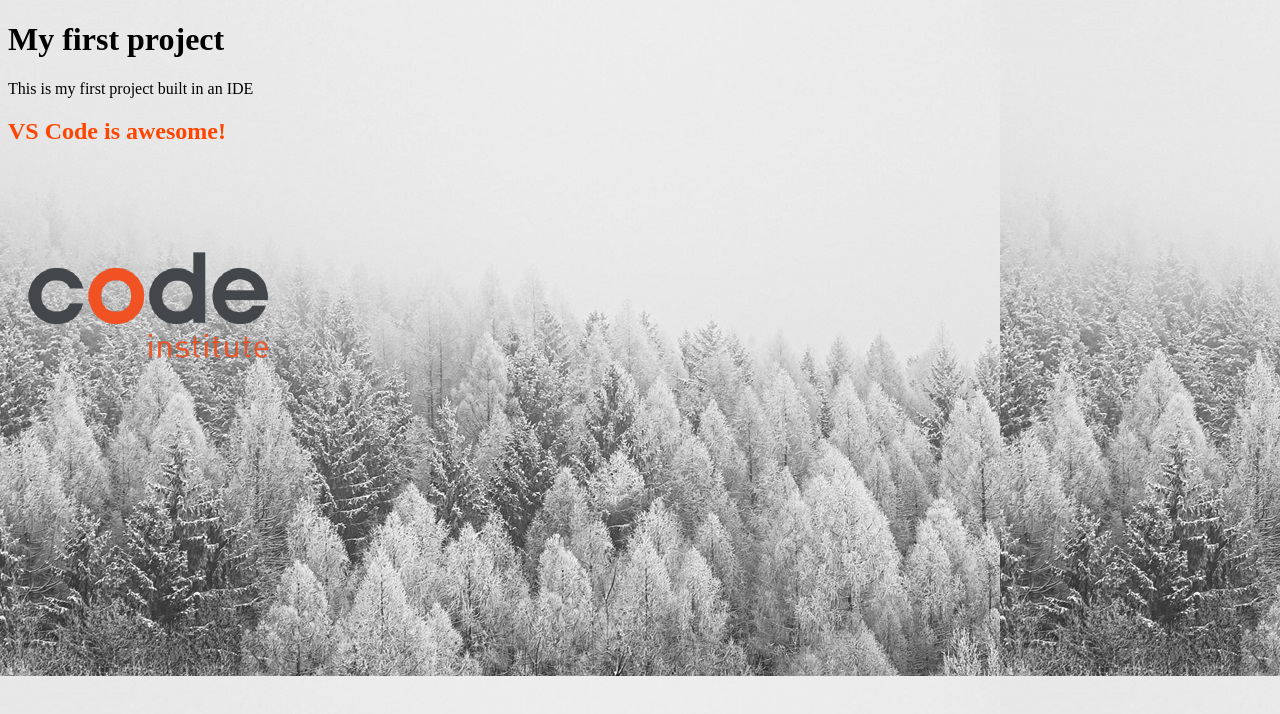
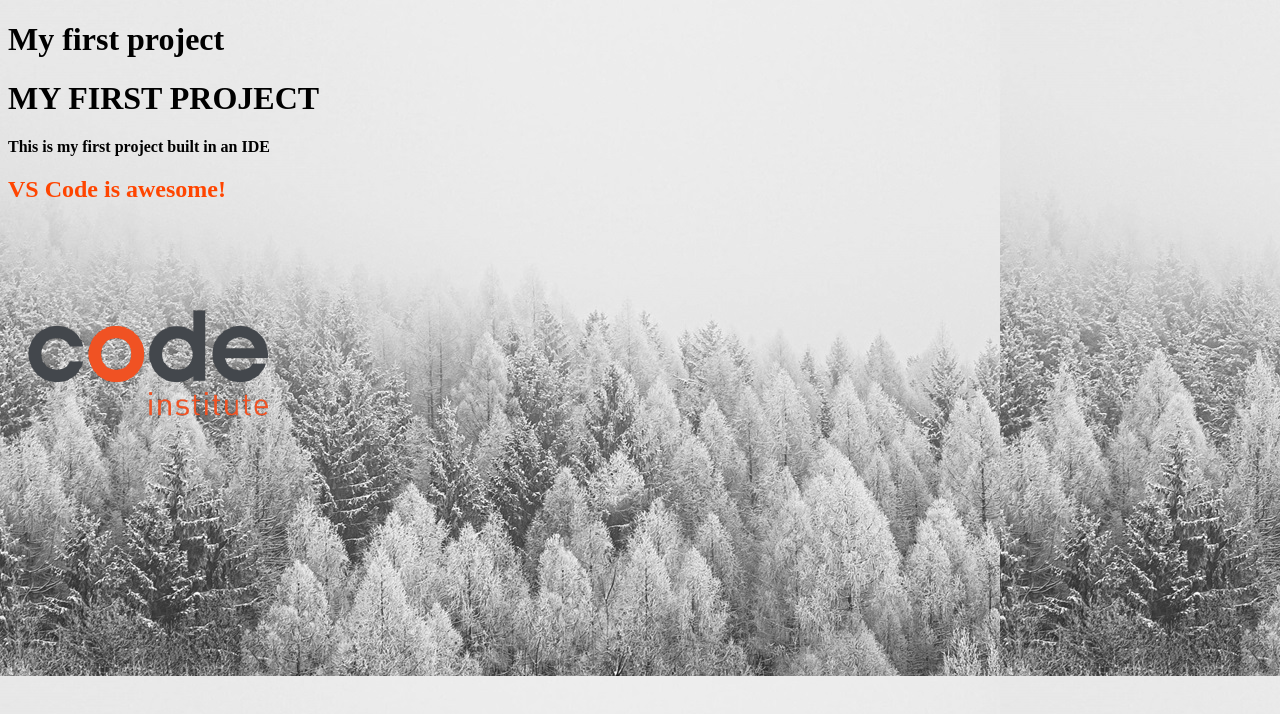
Before and after one commit to ali-khurshid/my-first-project, a plain HTML site: page my-first-project/index.html in a window 1280 px wide. Drawn offline with Linux system fonts and the light colour scheme.

Commit message:
Added all caps h1 and styled paragragh (bold) element

```diff
--- a/my-first-project/assets/css/styles.css
+++ b/my-first-project/assets/css/styles.css
@@ -5,3 +5,6 @@ body{
 h2{
     color:orangered;
 }
+p{
+    font-weight: bold;
+}
--- a/my-first-project/index.html
+++ b/my-first-project/index.html
@@ -8,6 +8,7 @@
   </head>
   <body>
     <h1>My first project</h1>
+    <h1> MY FIRST PROJECT</h1>
     <p>This is my first project built in an IDE</p>
     <h2> VS Code is awesome!</h2>
     <img src="assets/images/ci-logo.png" alt="Code Institute Logo" />
```
